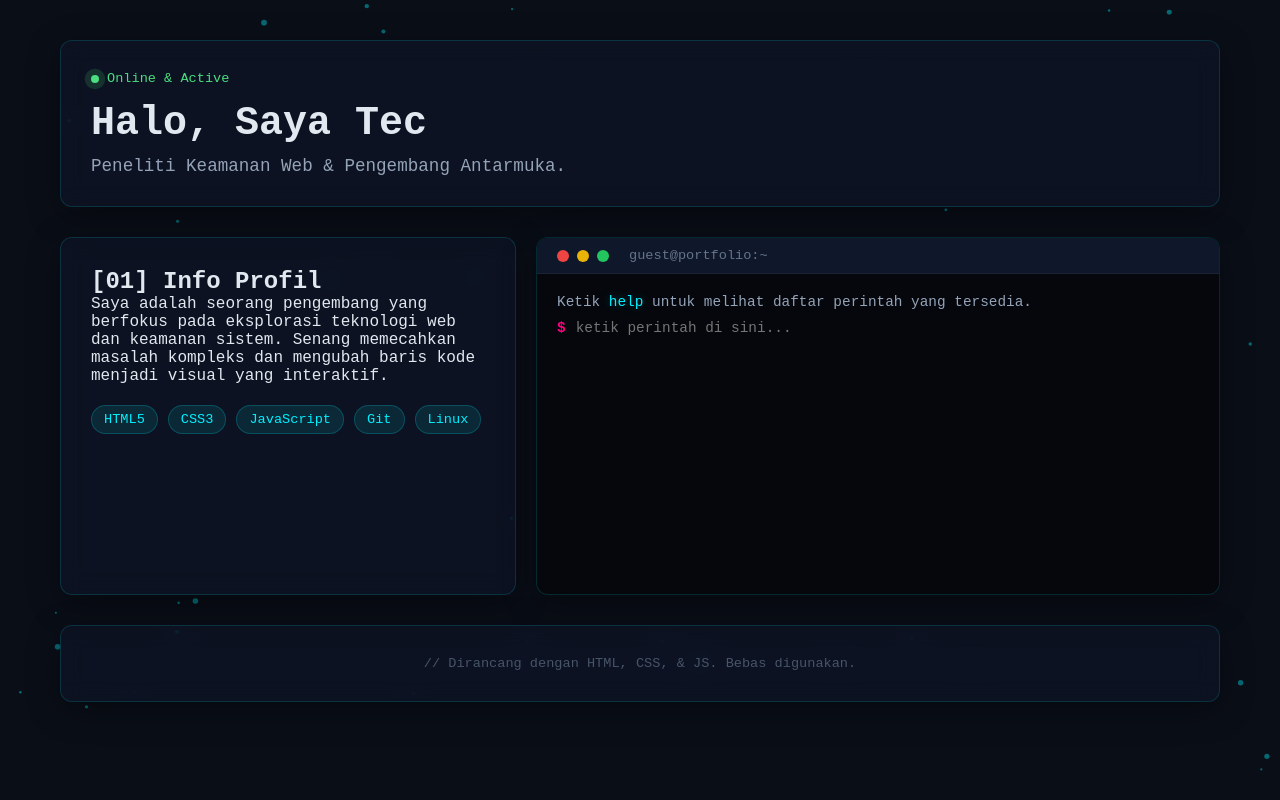
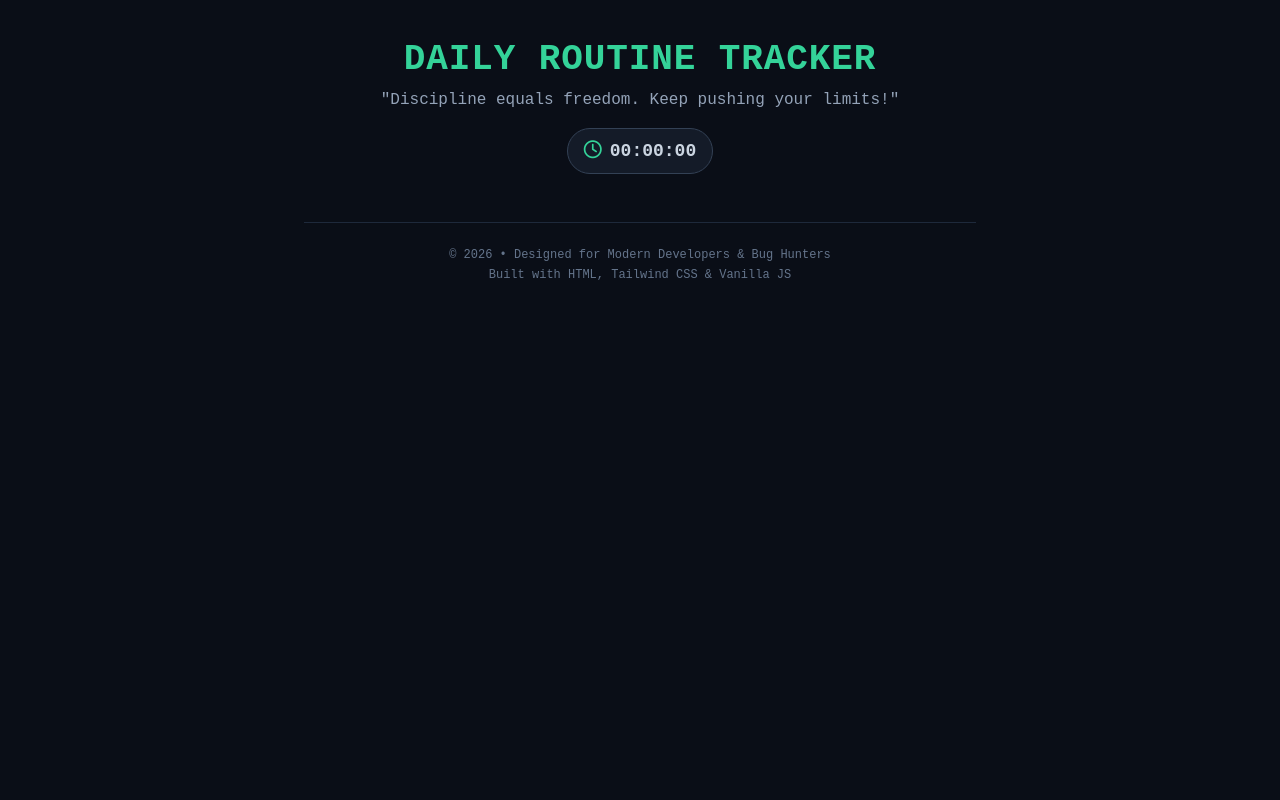
Before and after one commit to cukurukukuk/webtest, a plain HTML site: page index.html in a window 1280 px wide. Drawn offline with nearby package versions, Linux system fonts and the light colour scheme.

Commit message:
Update index.html

```diff
--- a/index.html
+++ b/index.html
@@ -3,66 +3,41 @@
 <head>
     <meta charset="UTF-8">
     <meta name="viewport" content="width=device-width, initial-scale=1.0">
-    <title>Terminal Portofolio</title>
+    <title>My Daily Routine Tracker</title>
+    <!-- Tailwind CSS Play CDN untuk styling cepat & modern -->
+    <script src="https://cdn.tailwindcss.com"></script>
+    <!-- Custom CSS File -->
     <link rel="stylesheet" href="style.css">
+    <!-- Font Google (Inter & Poppins) -->
+    <link href="https://fonts.googleapis.com/css2?family=Inter:wght@300;400;500;600;700&family=Poppins:wght@500;700&display=swap" rel="stylesheet">
+    <!-- FontAwesome untuk icon-icon menarik -->
+    <link rel="stylesheet" href="https://cdnjs.cloudflare.com/ajax/libs/font-awesome/6.4.0/css/all.min.css">
 </head>
-<body>
+<body class="text-slate-200 min-h-screen py-10 px-4 md:px-0">
 
-    <!-- Kanvas untuk efek latar belakang partikel -->
-    <canvas id="particle-canvas"></canvas>
-
-    <div class="container">
-        <!-- HEADER / HERO -->
-        <header class="glass-card">
-            <div class="status-indicator">
-                <span class="dot pulse"></span> Online & Active
+    <div class="max-w-2xl mx-auto">
+        <!-- HEADER -->
+        <header class="text-center mb-8">
+            <h1 class="text-3xl md:text-4xl font-bold text-emerald-400 tracking-wide mb-2">DAILY ROUTINE TRACKER</h1>
+            <p class="text-slate-400 text-sm md:text-base">"Discipline equals freedom. Keep pushing your limits!"</p>
+            <div id="current-time-display" class="mt-4 text-lg font-semibold text-slate-300 bg-slate-800/50 inline-block px-4 py-2 rounded-full border border-slate-700">
+                <i class="fa-regular fa-clock text-emerald-400 mr-2"></i><span id="live-clock">00:00:00</span>
             </div>
-            <h1>Halo, Saya <span class="typewriter" id="typewriter"></span></h1>
-            <p class="subtitle">Peneliti Keamanan Web & Pengembang Antarmuka.</p>
         </header>
 
-        <!-- MAIN GRID -->
-        <main class="grid">
-            <!-- TENTANG SAYA -->
-            <section class="glass-card">
-                <h2>[01] Info Profil</h2>
-                <p>Saya adalah seorang pengembang yang berfokus pada eksplorasi teknologi web dan keamanan sistem. Senang memecahkan masalah kompleks dan mengubah baris kode menjadi visual yang interaktif.</p>
-                <div class="skills-tag">
-                    <span>HTML5</span>
-                    <span>CSS3</span>
-                    <span>JavaScript</span>
-                    <span>Git</span>
-                    <span>Linux</span>
-                </div>
-            </section>
-
-            <!-- TERMINAL INTERAKTIF (Fitur Unggulan) -->
-            <section class="glass-card terminal-section">
-                <div class="terminal-header">
-                    <div class="terminal-buttons">
-                        <span class="t-btn red"></span>
-                        <span class="t-btn yellow"></span>
-                        <span class="t-btn green"></span>
-                    </div>
-                    <span class="terminal-title">guest@portfolio:~</span>
-                </div>
-                <div class="terminal-body" id="terminal-body">
-                    <p class="terminal-text">Ketik <span class="highlight">help</span> untuk melihat daftar perintah yang tersedia.</p>
-                    <div id="terminal-history"></div>
-                    <div class="terminal-input-line">
-                        <span class="prompt">$</span>
-                        <input type="text" id="terminal-input" autofocus autocomplete="off" placeholder="ketik perintah di sini...">
-                    </div>
-                </div>
-            </section>
+        <!-- DAFTAR RUTINITAS -->
+        <main class="space-y-6" id="routine-container">
+            <!-- Data list akan digenerate otomatis oleh script.js -->
         </main>
 
         <!-- FOOTER -->
-        <footer class="glass-card">
-            <p>// Dirancang dengan HTML, CSS, & JS. Bebas digunakan.</p>
+        <footer class="text-center mt-12 text-xs text-slate-500 border-t border-slate-800 pt-6">
+            <p>© 2026 • Designed for Modern Developers & Bug Hunters</p>
+            <p class="mt-1">Built with HTML, Tailwind CSS & Vanilla JS</p>
         </footer>
     </div>
 
+    <!-- Custom JS File -->
     <script src="script.js"></script>
 </body>
 </html>
```
